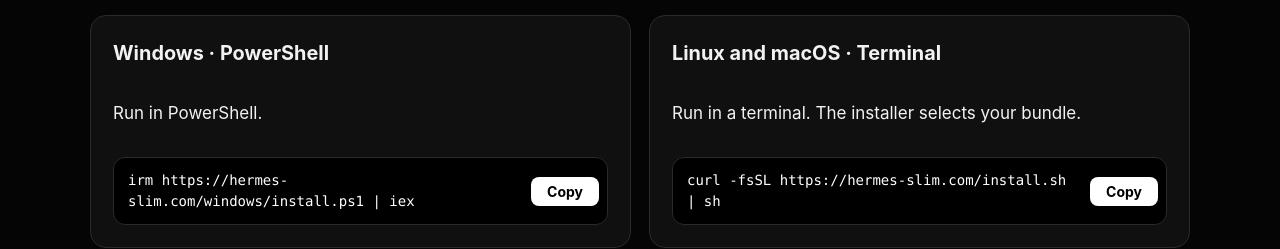
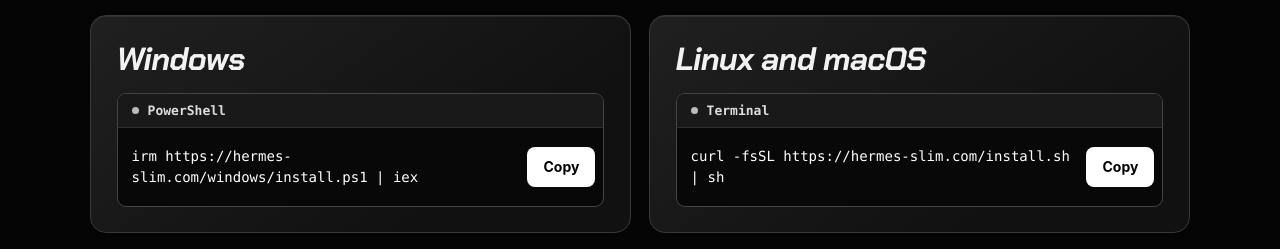
Before and after one commit to talos-hq/hermes-slim.com, a plain HTML site: page index.html in a window 1280 px wide. Shown: the part 737-986 px from the top of the page. Drawn offline with Linux system fonts and the light colour scheme; no server answers.

Commit message:
Style the two shell installers as monochrome terminal panels (#16)

```diff
--- a/index.html
+++ b/index.html
@@ -42,19 +42,23 @@
     <h2 id="pick-title">Install Hermes-Slim</h2>
     <div class="grid installers">
       <article class="card">
-        <h3>Windows · PowerShell</h3>
-        <p>Run in PowerShell.</p>
+        <h3>Windows</h3>
+        <div class="terminal">
+          <p class="terminal-title">PowerShell</p>
           <div class="cmd">
             <code>irm https://hermes-slim.com/windows/install.ps1 | iex</code>
             <button class="copy" type="button">Copy</button>
           </div>
+        </div>
       </article>
       <article class="card">
-        <h3>Linux and macOS · Terminal</h3>
-        <p>Run in a terminal. The installer selects your bundle.</p>
+        <h3>Linux and macOS</h3>
+        <div class="terminal">
+          <p class="terminal-title">Terminal</p>
           <div class="cmd">
             <code>curl -fsSL https://hermes-slim.com/install.sh | sh</code>
             <button class="copy" type="button">Copy</button>
+          </div>
         </div>
       </article>
     </div>
--- a/style.css
+++ b/style.css
@@ -94,6 +94,34 @@ h3 { margin: 0; }
 
 .why { padding: clamp(32px, 5vw, 64px) 0; border-top: 1px solid var(--line); margin-top: 24px; }
 .grid.installers { grid-template-columns: repeat(auto-fit, minmax(min(360px, 100%), 1fr)); }
+.installers .card {
+  gap: 16px;
+  padding: clamp(18px, 2vw, 26px);
+  background: linear-gradient(145deg, #202020, #111 72%);
+  border-color: #393939;
+  box-shadow: inset 0 1px 0 #ffffff12;
+}
+.installers h3 {
+  font: italic 700 clamp(24px, 2.5vw, 32px)/1.1 "Chakra Petch", var(--sans);
+  letter-spacing: -.025em;
+}
+.terminal { background: #080808; border: 1px solid #454545; border-radius: 9px; overflow: hidden; }
+.terminal-title {
+  display: flex;
+  align-items: center;
+  gap: 9px;
+  margin: 0;
+  padding: 9px 14px;
+  border-bottom: 1px solid #303030;
+  color: #ddd;
+  background: #191919;
+  font: 600 13px var(--mono);
+}
+.terminal-title::before { content: ""; width: 7px; height: 7px; border-radius: 50%; background: #bbb; }
+.terminal .cmd { min-height: 78px; border: 0; border-radius: 0; background: transparent; }
+.terminal .copy { min-height: 40px; }
+.terminal:focus-within { border-color: #aaa; }
+
 .why-grid { display: grid; grid-template-columns: repeat(auto-fit, minmax(240px, 1fr)); gap: 28px; margin-top: 18px; }
 .why-grid h3 { font-size: 19px; margin-bottom: 6px; }
 .why-grid p { color: #bdbdbd; margin: 0; }
```
Lines whose indentation alone changed are shown as unchanged.
